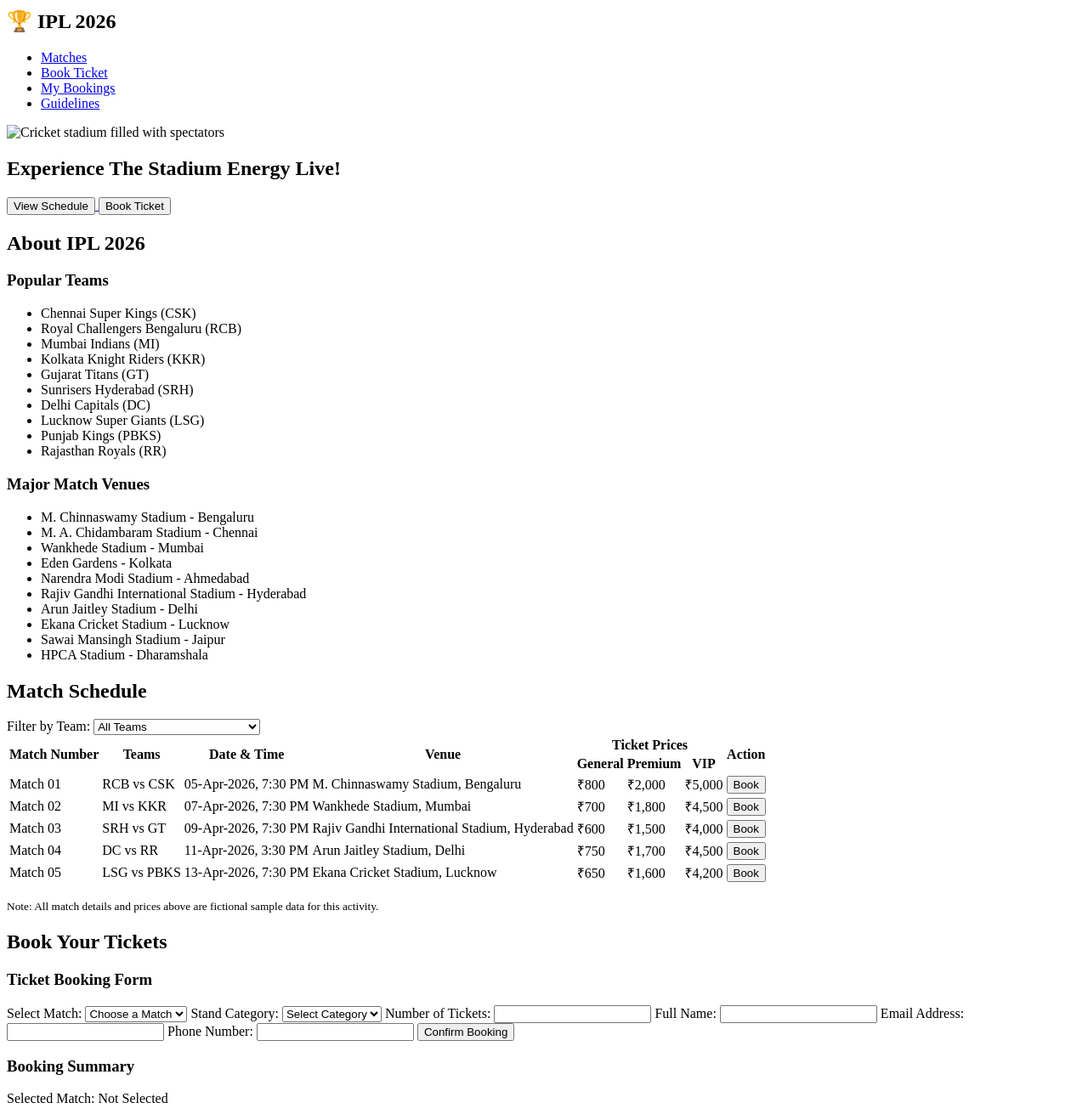
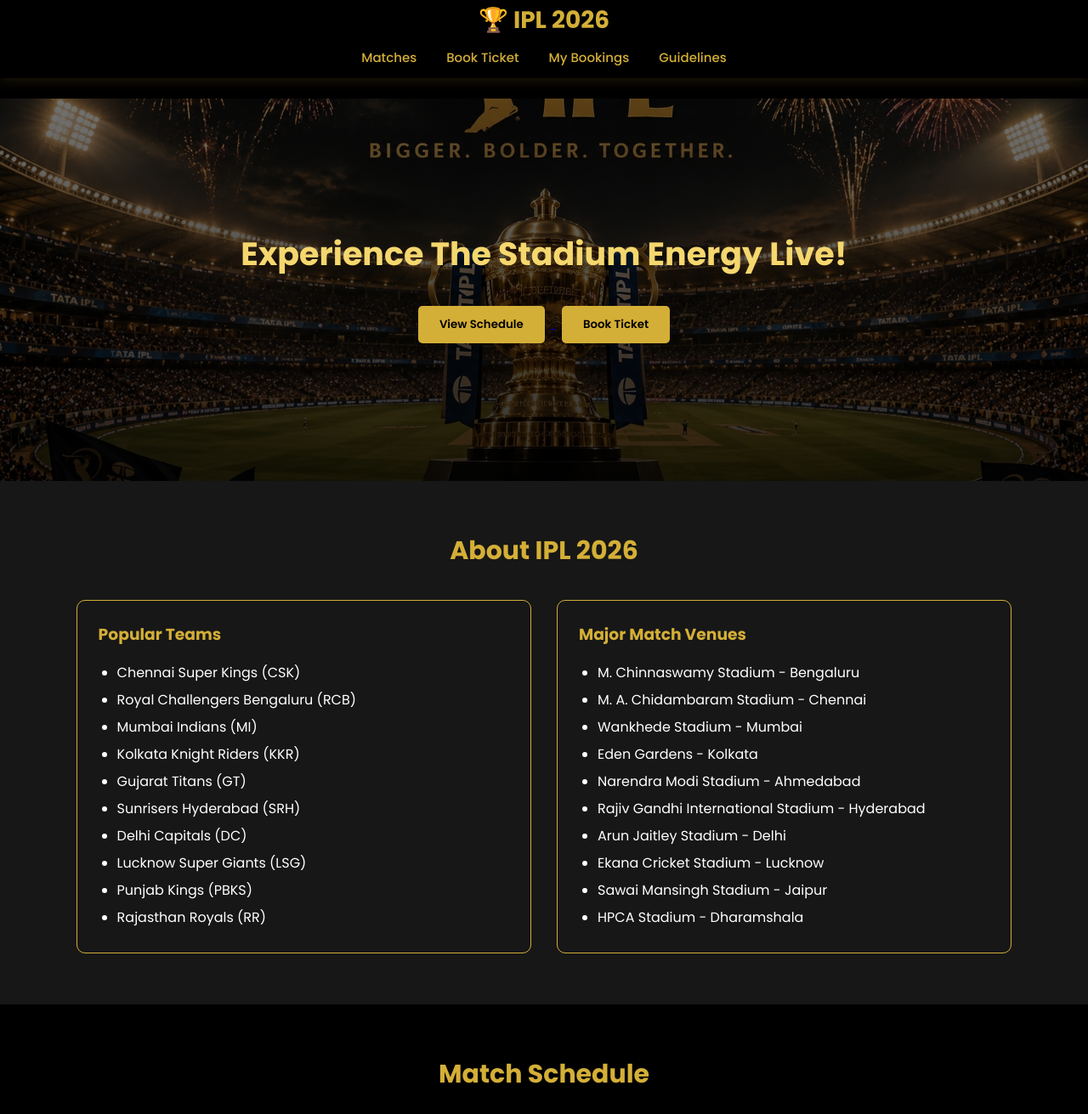
Before and after one commit to manugowda5706manasvi-sys/IPL_Ticket_booking_Application, a plain HTML site: page WebApp/index.html in a window 1280 px wide. Shown: the part 9-1320 px from the top of the page at 85% size. Drawn offline with Linux system fonts and the light colour scheme.

Commit message:
updated application

```diff
--- a/CSS/style.css
+++ b/CSS/style.css
@@ -0,0 +1,420 @@
+
+/* Google Font */
+@import url('https://fonts.googleapis.com/css2?family=Poppins:wght@300;400;500;600;700&display=swap');
+
+
+/* 1. CSS Variables */
+:root {
+    --primary: #000000;
+    --secondary: #171717;
+    --accent: #D4AF37;
+    --text: #FFFFFF;
+    --gold-light: #F5D76E;
+}
+
+
+/* 2. Global Styling */
+* {
+    margin: 0;
+    padding: 0;
+    box-sizing: border-box;
+}
+
+html {
+    scroll-behavior: smooth;
+    scroll-padding-top: 150px;
+}
+
+body {
+    font-family: 'Poppins', sans-serif;
+    background-color: var(--primary);
+    color: var(--text);
+}
+
+
+/* 3. Navigation Bar */
+header {
+    background-color: var(--primary);
+    position: fixed;
+    top: 0;
+    left: 0;
+    width: 100%;
+    z-index: 1000;
+    box-shadow: 0 2px 15px rgba(212, 175, 55, 0.15);
+}
+
+nav {
+    display: flex;
+    flex-direction: column;
+    align-items: center;
+    padding: 12px 5%;
+}
+
+.logo h1 {
+    color: var(--accent);
+    font-size: 28px;
+    margin-bottom: 10px;
+}
+
+nav ul {
+    display: flex;
+    justify-content: center;
+    gap: 35px;
+    list-style: none;
+    flex-wrap: wrap;
+}
+
+nav ul li a {
+    color: var(--accent);
+    text-decoration: none;
+    font-size: 15px;
+    font-weight: 500;
+    transition: 0.3s;
+}
+
+nav ul li a:hover {
+    color: var(--gold-light);
+}
+
+
+/* 4. Hero Section */
+.hero {
+    height: 450px;
+    margin-top: 125px;
+    position: relative;
+    display: flex;
+    justify-content: center;
+    align-items: center;
+    text-align: center;
+    overflow: hidden;
+}
+
+.hero img {
+    position: absolute;
+    width: 100%;
+    height: 100%;
+    object-fit: cover;
+    z-index: 0;
+}
+
+.hero::after {
+    content: "";
+    position: absolute;
+    inset: 0;
+    background: linear-gradient(
+        rgba(0, 0, 0, 0.55),
+        rgba(0, 0, 0, 0.8)
+    );
+}
+
+.hero-content {
+    position: relative;
+    z-index: 1;
+    padding: 20px;
+}
+
+.hero-content h2 {
+    color: var(--gold-light);
+    font-size: 38px;
+    margin-bottom: 25px;
+}
+
+.hero-content button {
+    background-color: var(--accent);
+    color: var(--primary);
+    border: none;
+    padding: 12px 25px;
+    margin: 8px;
+    border-radius: 5px;
+    font-family: inherit;
+    font-weight: 600;
+    cursor: pointer;
+    transition: 0.3s;
+}
+
+.hero-content button:hover {
+    background-color: var(--gold-light);
+    transform: translateY(-3px);
+}
+
+
+/* 5. Common Section Styling */
+section {
+    padding: 60px 7%;
+    scroll-margin-top: 140px;
+}
+
+section > h2 {
+    text-align: center;
+    color: var(--accent);
+    font-size: 30px;
+    margin-bottom: 35px;
+}
+
+
+/* 6. About IPL Section */
+#about {
+    background-color: var(--secondary);
+}
+
+.about-content {
+    display: grid;
+    grid-template-columns: repeat(2, 1fr);
+    gap: 30px;
+}
+
+.popular-teams,
+.major-venues {
+    border: 1px solid var(--accent);
+    border-radius: 10px;
+    padding: 25px;
+}
+
+.about-content h3 {
+    color: var(--accent);
+    margin-bottom: 15px;
+}
+
+.about-content ul {
+    padding-left: 22px;
+    line-height: 2;
+}
+
+.about-content li {
+    color: var(--text);
+}
+
+
+/* 7. Match Schedule */
+#matches {
+    background-color: var(--primary);
+}
+
+.team-filter {
+    margin-bottom: 25px;
+}
+
+.team-filter label {
+    color: var(--accent);
+    margin-right: 10px;
+}
+
+.team-filter select {
+    padding: 10px;
+    background-color: var(--secondary);
+    color: var(--accent);
+    border: 1px solid var(--accent);
+    border-radius: 5px;
+    font-family: inherit;
+}
+
+
+/* Match Table */
+table {
+    width: 100%;
+    border-collapse: collapse;
+    text-align: center;
+    margin-top: 15px;
+}
+
+th {
+    background-color: var(--accent);
+    color: var(--primary);
+    padding: 15px 10px;
+}
+
+td {
+    background-color: var(--secondary);
+    color: var(--accent);
+    padding: 15px 10px;
+}
+
+tbody tr:hover td {
+    background-color: #252525;
+}
+
+table button {
+    background-color: var(--accent);
+    color: var(--primary);
+    border: none;
+    padding: 8px 16px;
+    border-radius: 4px;
+    cursor: pointer;
+    font-family: inherit;
+}
+
+#matches > p {
+    color: #AAAAAA;
+    margin-top: 15px;
+}
+
+
+/* 8. Booking Section */
+#booking {
+    background-color: var(--secondary);
+}
+
+.booking-container {
+    display: grid;
+    grid-template-columns: 1.5fr 1fr;
+    gap: 30px;
+    align-items: start;
+}
+
+.booking-form,
+.booking-summary {
+    background-color: var(--primary);
+    padding: 30px;
+    border-radius: 10px;
+}
+
+.booking-form h3,
+.booking-summary h3 {
+    color: var(--accent);
+    margin-bottom: 20px;
+}
+
+.booking-form form label {
+    display: block;
+    color: var(--accent);
+    margin-bottom: 7px;
+}
+
+.booking-form input,
+.booking-form select {
+    width: 100%;
+    padding: 12px;
+    margin-bottom: 18px;
+    background-color: var(--secondary);
+    color: var(--text);
+    border: 1px solid var(--accent);
+    border-radius: 5px;
+    font-family: inherit;
+}
+
+.booking-form button {
+    width: 100%;
+    padding: 12px;
+    background-color: var(--accent);
+    color: var(--primary);
+    border: none;
+    border-radius: 5px;
+    font-family: inherit;
+    font-weight: 600;
+    cursor: pointer;
+    transition: 0.3s;
+}
+
+.booking-form button:hover {
+    background-color: var(--gold-light);
+}
+
+.booking-summary {
+    border: 1px solid var(--accent);
+}
+
+.booking-summary p {
+    color: var(--text);
+    margin-bottom: 18px;
+}
+
+.booking-summary span {
+    color: var(--accent);
+}
+
+.booking-summary hr {
+    border: 1px solid var(--accent);
+    margin: 20px 0;
+}
+
+
+/* 9. My Bookings Section */
+#my-bookings {
+    background-color: var(--primary);
+}
+
+
+/* 10. Guidelines Section */
+#guidelines {
+    background-color: var(--secondary);
+}
+
+.guidelines-list {
+    display: flex;
+    flex-direction: column;
+    gap: 30px;
+}
+
+.guideline-card {
+    display: flex;
+    align-items: center;
+    gap: 20px;
+}
+
+.guideline-icon {
+    font-size: 30px;
+    color: var(--accent);
+}
+
+.guideline-card h3 {
+    color: var(--accent);
+    font-size: 17px;
+    margin-bottom: 4px;
+}
+
+.guideline-card p {
+    color: #DDDDDD;
+    font-size: 13px;
+}
+
+
+/* 11. Footer */
+footer {
+    background-color: var(--primary);
+    color: var(--accent);
+    text-align: center;
+    padding: 25px;
+    border-top: 1px solid var(--accent);
+}
+
+
+/* 12. Responsive Design */
+@media (max-width: 768px) {
+
+    nav ul {
+        gap: 15px;
+    }
+
+    nav ul li a {
+        font-size: 13px;
+    }
+
+    .hero {
+        height: 350px;
+    }
+
+    .hero-content h2 {
+        font-size: 25px;
+    }
+
+    .about-content {
+        grid-template-columns: 1fr;
+    }
+
+    .booking-container {
+        grid-template-columns: 1fr;
+    }
+
+    #matches {
+        overflow-x: auto;
+    }
+
+    #matches table {
+        min-width: 850px;
+    }
+
+    section {
+        padding: 40px 5%;
+    }
+
+}
--- a/WebApp/index.html
+++ b/WebApp/index.html
@@ -34,8 +34,8 @@
         <!-- Hero Section -->
         <section id="home" class="hero">
 
-            <img src="img/ipl-stadium.jpg"
-                 alt="Cricket stadium filled with spectators">
+            <img src="../img/ipl-stadium.jpg"
+                alt="Cricket stadium filled with spectators">
 
             <div class="hero-content">
                 <h2>Experience The Stadium Energy Live!</h2>
```
Also changed, not shown: img/ipl-stadium.jpg (added).
